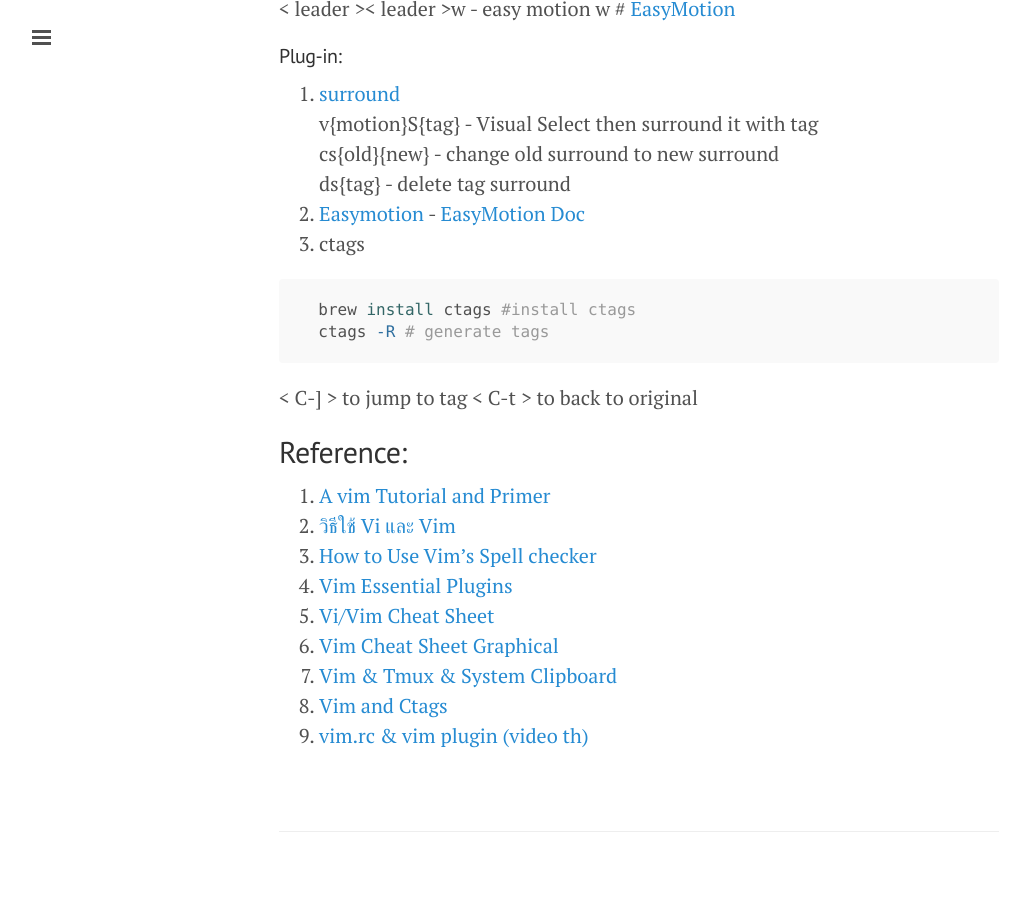
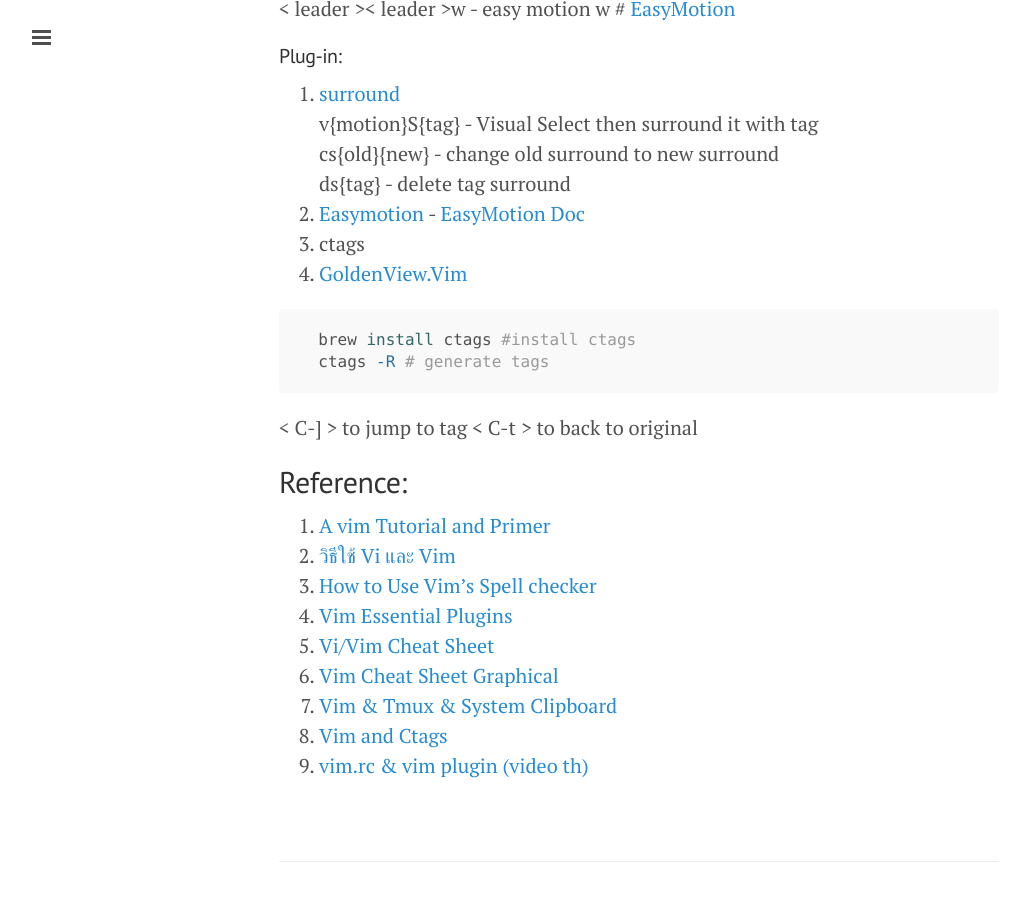
Before and after one commit to ibotdotout/ibotdotout.github.io, a Jekyll site: the page built from _posts/2014-06-09-vim.md, in a window 1280 px wide and 900 px high, scrolled down 3563 px. Shown: the whole window, without its empty margins (1-1031 px from the left). Built offline with Jekyll 4.4.1, drawn with Linux system fonts in a browser that asks for light colours; Markdown is read by kramdown in place of the engine named in the settings.

Commit message:
Update 2014-06-09-vim.md

````diff
--- a/_posts/2014-06-09-vim.md
+++ b/_posts/2014-06-09-vim.md
@@ -133,6 +133,7 @@ zb - Move current line to botoom screen
   ds{tag} - delete tag surround
 2. [Easymotion](https://github.com/Lokaltog/vim-easymotion) - [EasyMotion Doc](https://github.com/Lokaltog/vim-easymotion/blob/master/doc/easymotion.txt#L88)
 3. ctags
+4. [GoldenView.Vim](https://github.com/zhaocai/GoldenView.Vim)
 
   ```sh
   brew install ctags #install ctags
````
